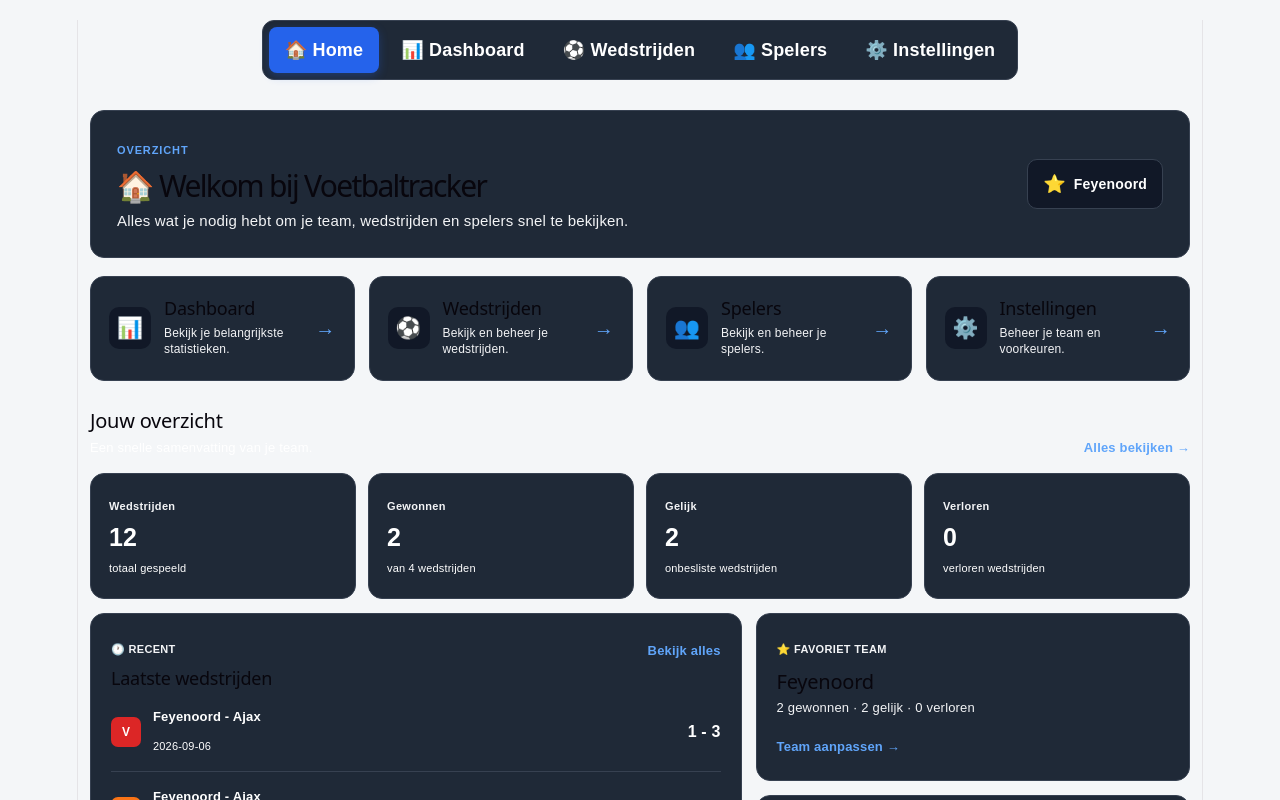
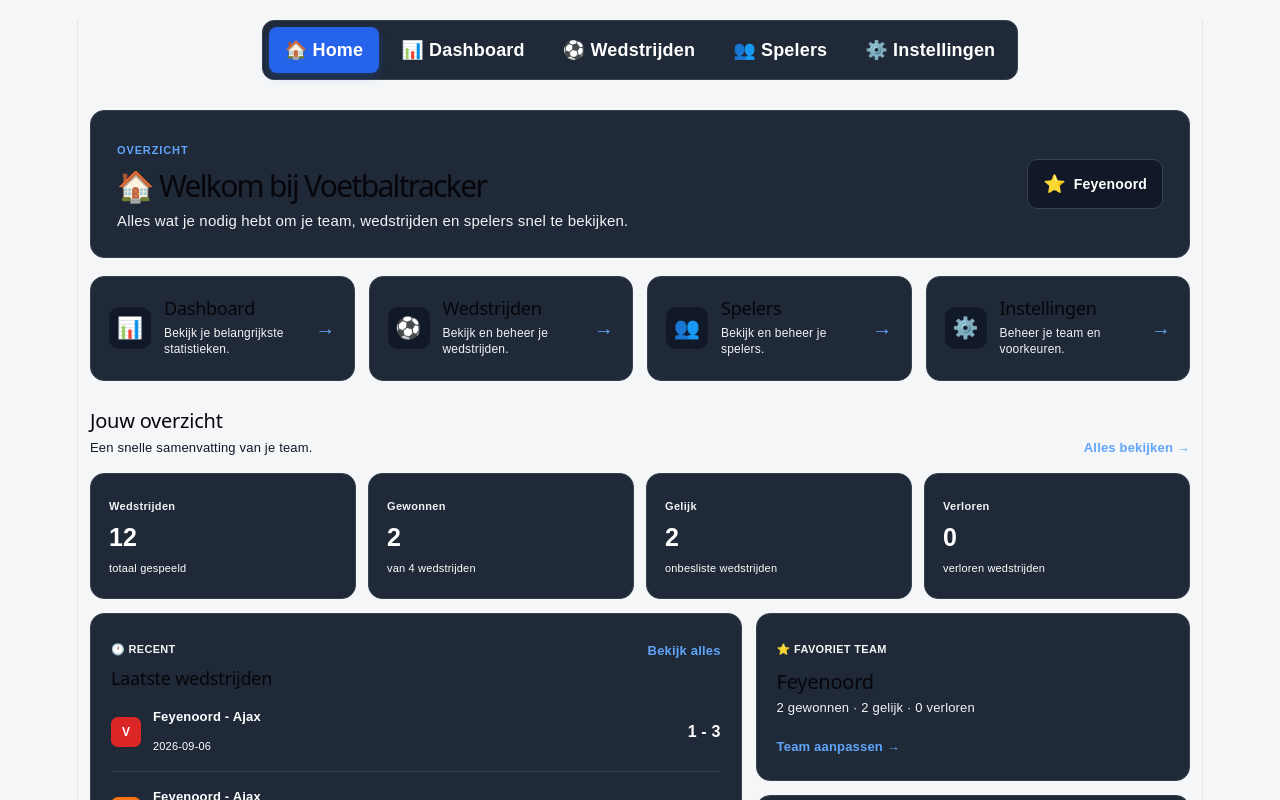
Before and after one commit to Ryan050409/simpel-design, a React (Vite) app: page / in a window 1280 px wide. Shown: the top 800 px of the page. Built offline with nearby package versions, Linux system fonts and the light colour scheme.

Commit message:
HomePage overzichtstekst zwart maken

```diff
--- a/src/App.css
+++ b/src/App.css
@@ -2164,8 +2164,7 @@ body textarea::placeholder {
 }
 
 
-.dashboard-header p,
-.dashboard-section-header span {
+.home-page-section-title p {
   color: #111827;
 }
 
```
